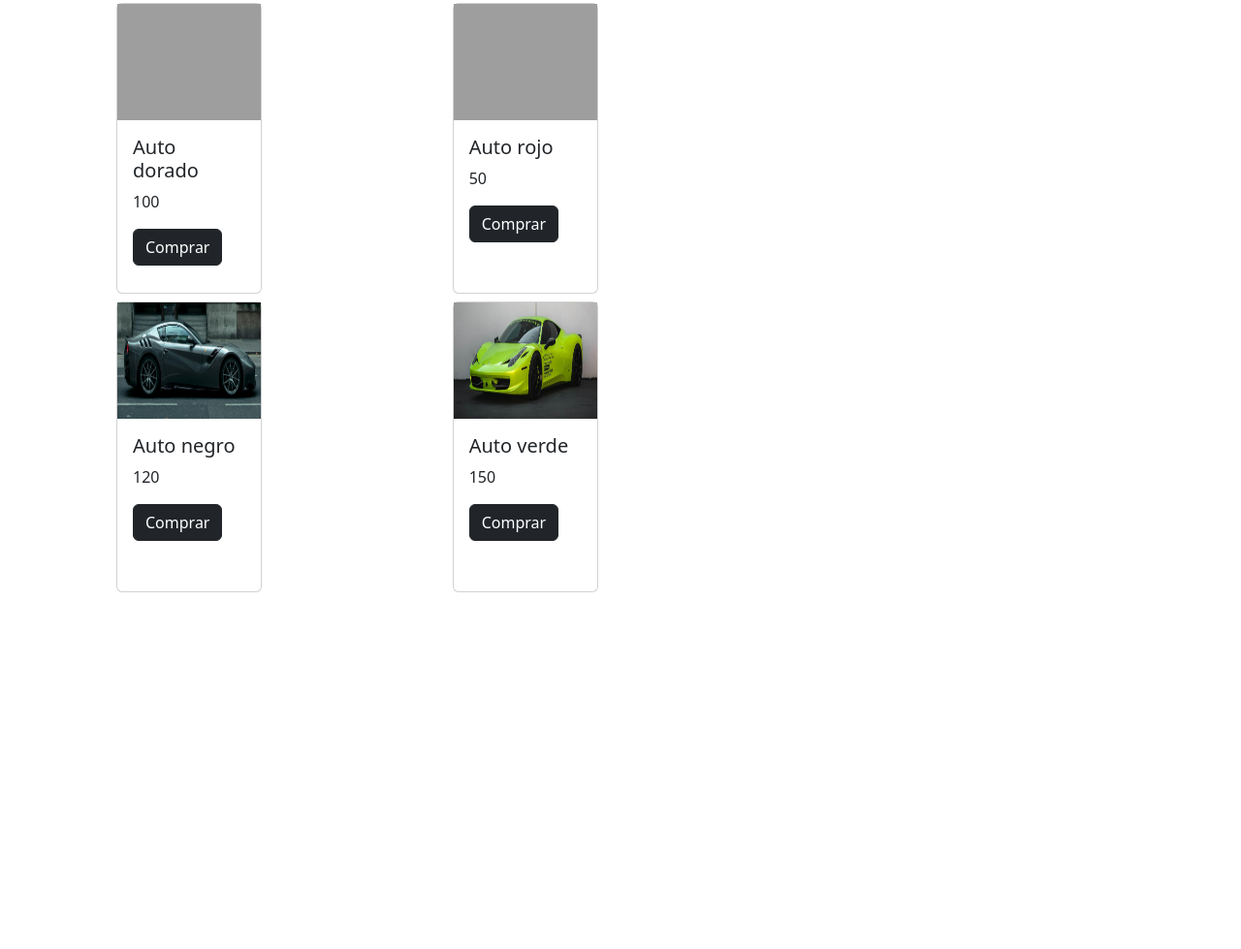
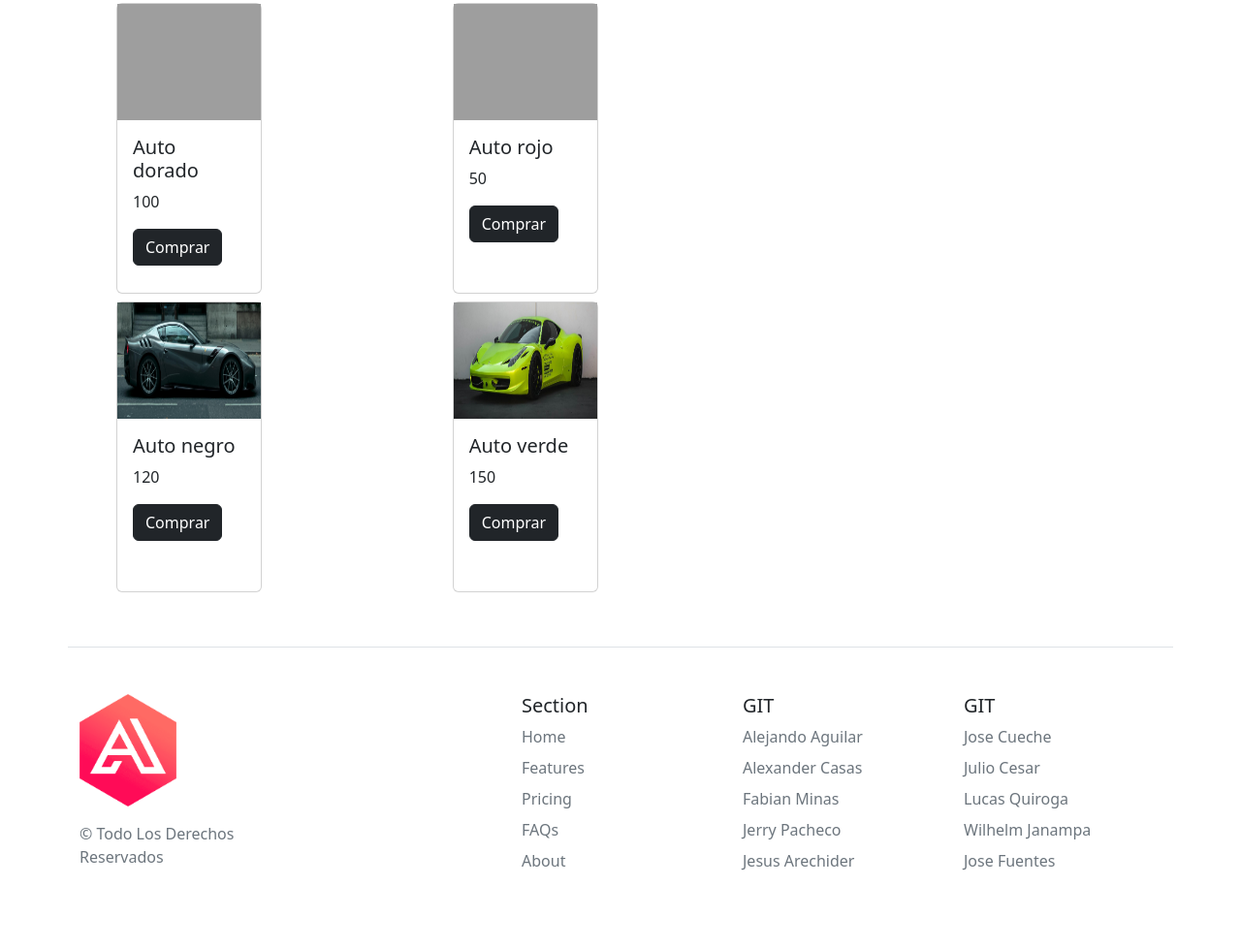
Before and after one commit to Lucasjoelquiroga/e-commerce, a plain HTML site: page index.html in a window 1280 px wide. Shown: the part 575-1554 px from the top of the page at 97% size. Before the commit the page ends 1194 px from the top, so only its background shows below. Drawn offline with nearby package versions, Linux system fonts and the light colour scheme; grey boxes are pictures that could not be loaded.

Commit message:
Footer-1

```diff
--- a/assets/css/style.css
+++ b/assets/css/style.css
@@ -99,6 +99,13 @@ h1{
 
 }
 
+/************************** FOOTER ********************/
+
+.logo-academlo-footer{
+  height: auto;
+  width: 100px;
+}
+
 
 /************************** MEDIAS *************************************/
 @media (max-width: 991px) {
--- a/index.html
+++ b/index.html
@@ -136,6 +136,57 @@
       </div>
     </template>
 
+    <div class="container">
+      <footer class="row row-cols-1 row-cols-sm-2 row-cols-md-5 py-5 my-5 border-top">
+        <div class="col mb-3">
+          <a href="/" class="d-flex align-items-center mb-3 link-dark text-decoration-none">
+            <img class="logo-academlo-footer" src="/assets/img/LOGO-ACADEMLO-2.png" alt="">
+          </a>
+          <p class="text-muted">&copy; Todo Los Derechos Reservados</p>
+        </div>
+
+        <div class="col mb-3">
+
+        </div>
+
+        <div class="col mb-3">
+          <h5>Section</h5>
+          <ul class="nav flex-column">
+            <li class="nav-item mb-2"><a href="#" class="nav-link p-0 text-muted">Home</a></li>
+            <li class="nav-item mb-2"><a href="#" class="nav-link p-0 text-muted">Features</a></li>
+            <li class="nav-item mb-2"><a href="#" class="nav-link p-0 text-muted">Pricing</a></li>
+            <li class="nav-item mb-2"><a href="#" class="nav-link p-0 text-muted">FAQs</a></li>
+            <li class="nav-item mb-2"><a href="#" class="nav-link p-0 text-muted">About</a></li>
+          </ul>
+        </div>
+
+        <div class="col mb-3">
+          <h5>GIT</h5>
+          <ul class="nav flex-column">
+            <li class="nav-item mb-2"><a href="#" class="nav-link p-0 text-muted">Alejando Aguilar</a></li>
+            <li class="nav-item mb-2"><a href="#" class="nav-link p-0 text-muted">Alexander Casas</a></li>
+            <li class="nav-item mb-2"><a href="#" class="nav-link p-0 text-muted">Fabian Minas</a></li>
+            <li class="nav-item mb-2"><a href="#" class="nav-link p-0 text-muted">Jerry Pacheco</a></li>
+            <li class="nav-item mb-2"><a href="#" class="nav-link p-0 text-muted">Jesus Arechider</a></li>
+          </ul>
+        </div>
+
+        <div class="col mb-3">
+          <h5>GIT</h5>
+          <ul class="nav flex-column">
+            <li class="nav-item mb-2"><a href="#" class="nav-link p-0 text-muted">Jose Cueche</a></li>
+            <li class="nav-item mb-2"><a href="#" class="nav-link p-0 text-muted">Julio Cesar</a></li>
+            <li class="nav-item mb-2"><a href="#" class="nav-link p-0 text-muted">Lucas Quiroga</a></li>
+            <li class="nav-item mb-2"><a href="#" class="nav-link p-0 text-muted">Wilhelm Janampa</a></li>
+            <li class="nav-item mb-2"><a href="#" class="nav-link p-0 text-muted">Jose Fuentes</a></li>
+          </ul>
+        </div>
+      </footer>
+    </div>
+
+
+
+
     <!--Scripts-->
     <script src="https://cdn.jsdelivr.net/npm/bootstrap@5.2.0-beta1/dist/js/bootstrap.bundle.min.js" integrity="sha384-pprn3073KE6tl6bjs2QrFaJGz5/SUsLqktiwsUTF55Jfv3qYSDhgCecCxMW52nD2" crossorigin="anonymous"></script>
     <script src="/assets/js/main.js"></script>
```
